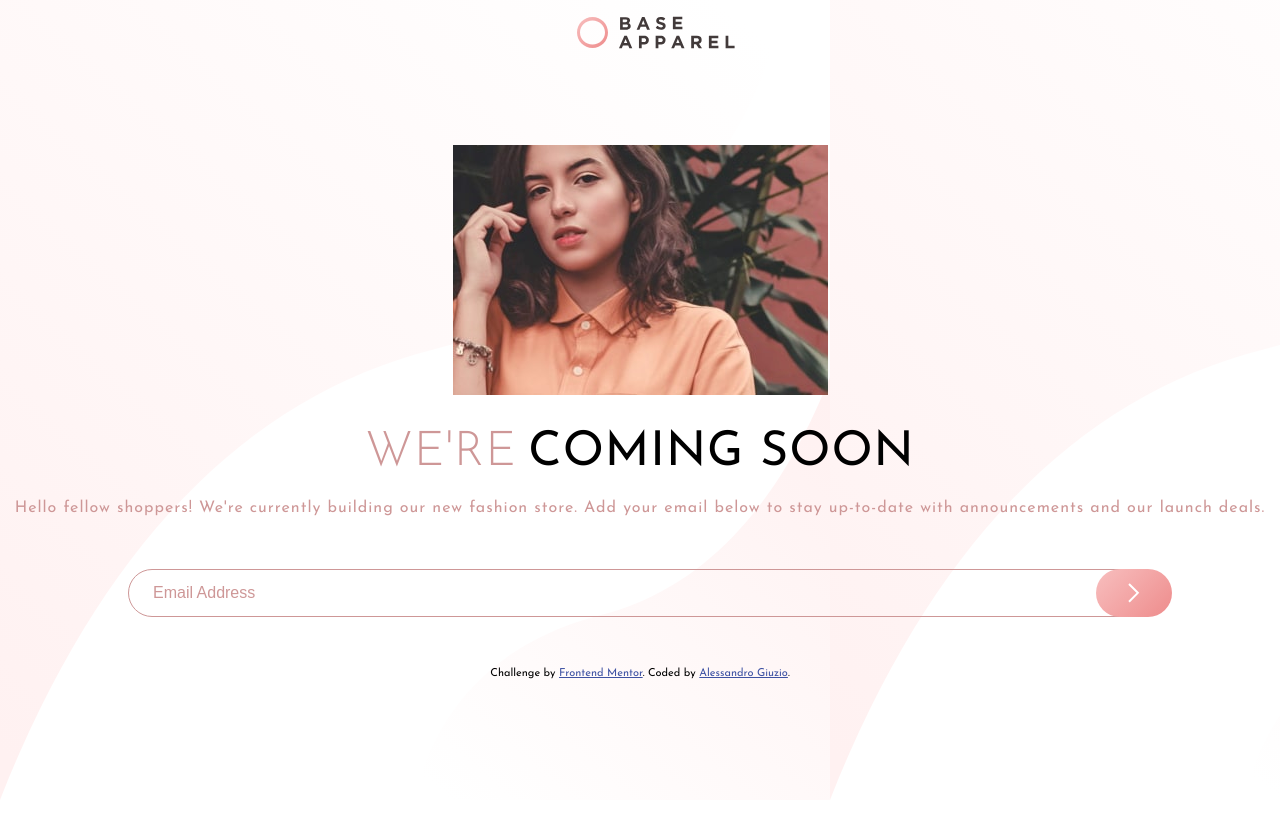
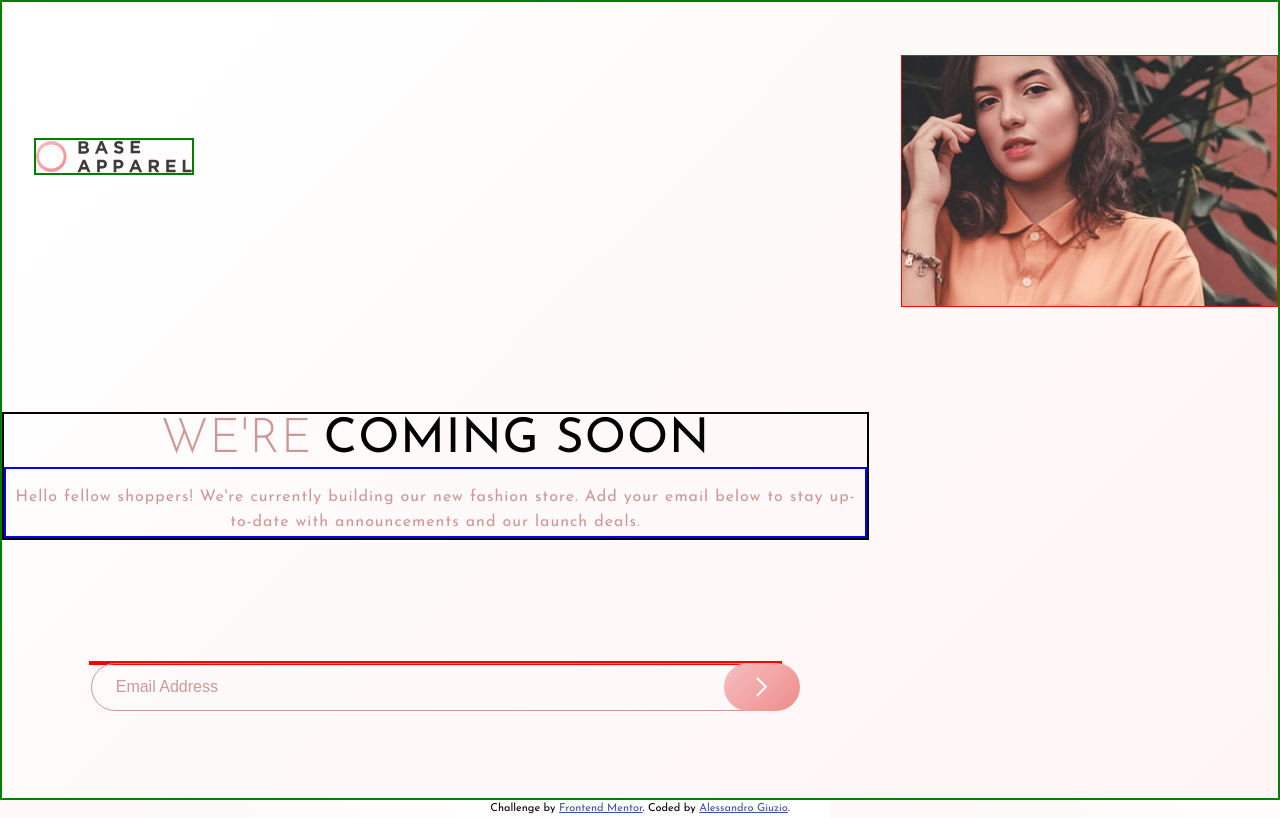
Before and after one commit to alessandro-giuzio/frontend-base-apparel, a plain HTML site: page index.html in a window 1280 px wide. Drawn offline with Linux system fonts and the light colour scheme.

Commit message:
last commit

```diff
--- a/index.html
+++ b/index.html
@@ -41,7 +41,7 @@
         launch deals.
       </p>
     </div>
-    <form action="" method="get" accept-charset="utf-8">
+    <form class="form" action="" method="get" accept-charset="utf-8">
         <input
           type="text"
           name="email"
--- a/style.css
+++ b/style.css
@@ -105,7 +105,37 @@ body {
 
 @media (min-width: 40rem) {
   .wrapper {
-    display: flex;
+    display: grid;
+    border: 2px green solid;
+    width: 100%;
+    height: 100vh;
+    background-attachment: fixed;
+    background: linear-gradient(135deg, hsl(0, 0%, 100%), hsl(0, 100%, 98%));
+  }
+
+  .logo {
+    width: 10rem;
+    margin: 2rem 0 2rem 8vw;
+    border: green 2px solid;
+  }
+
+  .hero {
+    grid-column-start: 2;
+    border: 1px red solid;
+  }
+
+  .hero-text {
+    grid-column-start: 1;
+    border: 2px black solid;
+  }
+
+  .text {
+    grid-column-start: 1;
+    border: 2px solid blue;
+  }
+  .form {
+    grid-column-start: 1;
+    border: 2px solid red;
   }
   /* .wrapper {
     display: grid;
```
